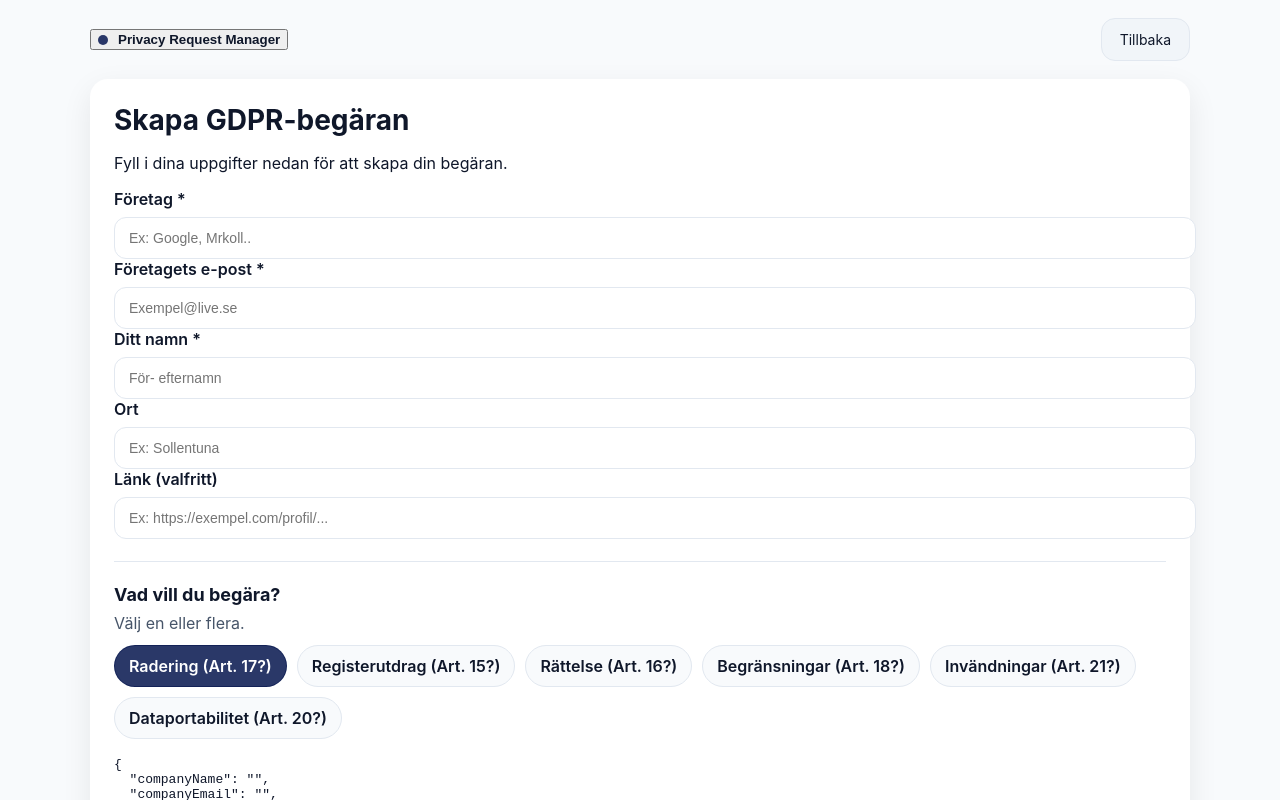
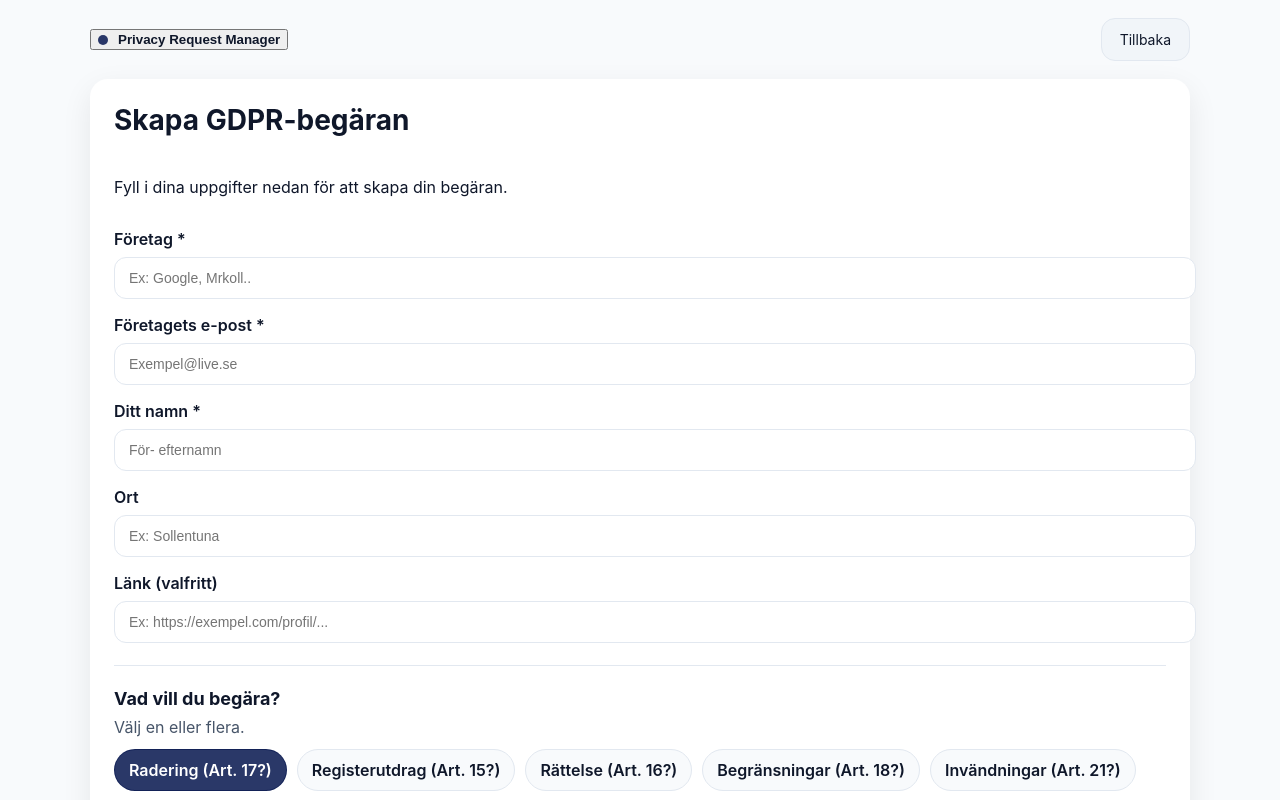
Before and after one commit to Lullow/privacy-request-manager, a React (Vite) app in the folder frontend/: page / in a window 1280 px wide. Both pictures are taken after a click on the button "Kom igång→". Shown: the top 800 px of the page. Built offline with nearby package versions, Linux system fonts and the light colour scheme.

Commit message:
Changed profile field to single column grid

```diff
--- a/frontend/src/pages/FormPage.jsx
+++ b/frontend/src/pages/FormPage.jsx
@@ -55,6 +55,7 @@ function toggleRequestType(id) {
             {/* Main content */}
             <main className="container">
                 <div className="card">
+                    <div className="grid-2">
                         <h1>Skapa GDPR-begäran</h1>
                         <p>Fyll i dina uppgifter nedan för att skapa din begäran.</p>
 
@@ -103,7 +104,7 @@ function toggleRequestType(id) {
                         </div>
 
                         {/* FORM: profile URL */}
-                    <div className="field" style={{ gridColumn: "1 / -1"}}> {/*TODO: DOESNT WORK AS INTENDED CHECK .GRID-2 IN STYLE.CSS */}
+                        <div className="field">
                             <label>Länk (valfritt)</label>
                             <input
                             type="url"
@@ -111,6 +112,7 @@ function toggleRequestType(id) {
                             value={form.profileUrl}
                             onChange={(e) => updateField ("profileUrl", e.target.value)}
                             />
+                        </div>
                     </div>
 
                     <hr className="divider" />
```
Lines whose indentation alone changed are shown as unchanged.
